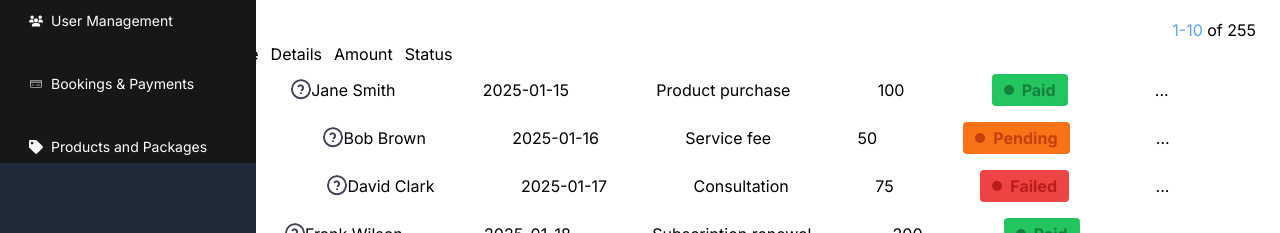
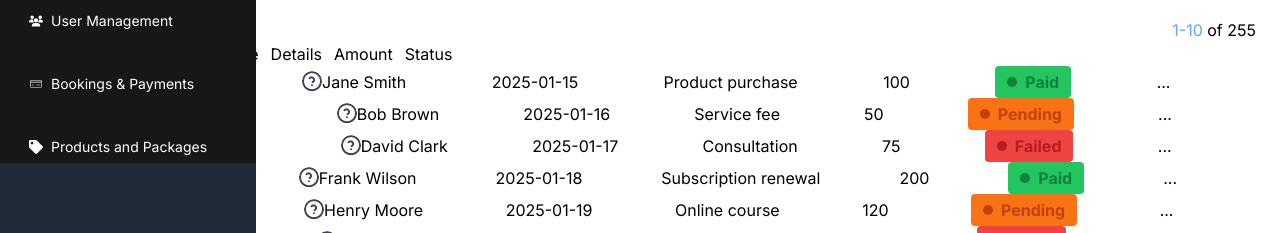
Before and after one commit to Gabrielshow/next-admin-dashboard, a Next.js app: page /admin/analytics/sales in a window 1280 px wide. Shown: the part 567-800 px from the top of the page. Built offline with nearby package versions, Linux system fonts and the light colour scheme.

Commit message:
add: changes

```diff
--- a/src/components/analytics/SalesComponent.tsx
+++ b/src/components/analytics/SalesComponent.tsx
@@ -28,7 +28,7 @@ const SalesComponent = () => {
           details={item.details}
           amount={item.amount}
           status={item.status}
-          className={index % 2 === 1 ? 'bg-grey' : ''} // Add bg-grey for even indexed items
+          className={index % 2 === 1 ? 'bg-grey-300' : ''} // Add bg-grey for even indexed items
         />
       ))}
     </div>
--- a/src/components/analytics/SalesListHeader.tsx
+++ b/src/components/analytics/SalesListHeader.tsx
@@ -20,11 +20,10 @@ const SalesListHeader: React.FC<SalesListHeaderProps> = ({ id,
   status,
   className}) => {
   return (
-        <div className={`flex flex-row justify-between items-center w-full ${className}`}>
+        <div className={`flex flex-row justify-between items-center ${className}`}>
       <div className="flex flex-row items-center gap-3">
         <p className="text-bold">{id}</p>
-        <div className="text-bold">{username}
-      </div>
+        <div className="text-bold">{username}</div>
 
       <div className="text-bold">
         {recipient}
--- a/src/components/analytics/SalesListItem.tsx
+++ b/src/components/analytics/SalesListItem.tsx
@@ -65,12 +65,12 @@ const SalesListItem: React.FC<SalesListItemProps> = ({
 
   return (
     <div className={`flex flex-row justify-evenly items-center ${className}`}>
-      <div>
+      <div className="flex flex-row items-center gap-2">
         <p>{id}</p>
         <SalesUserGroup username={username} />
       </div>
 
-      <div>
+      <div className="flex justify-center items-center">
         <SalesUserGroup username={recipient} />
       </div>
 
```
